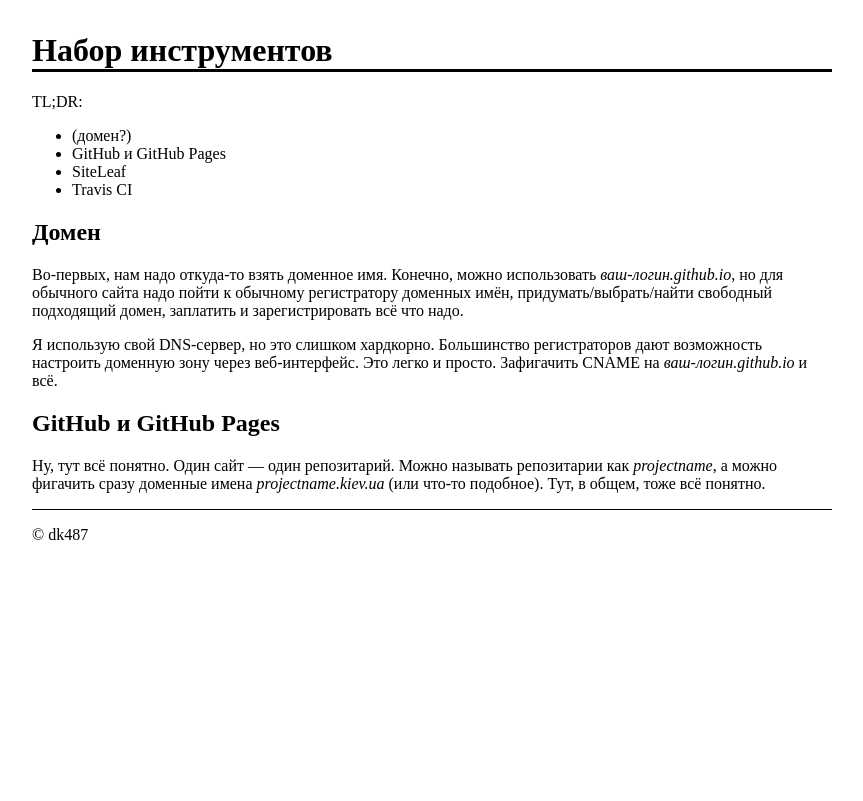
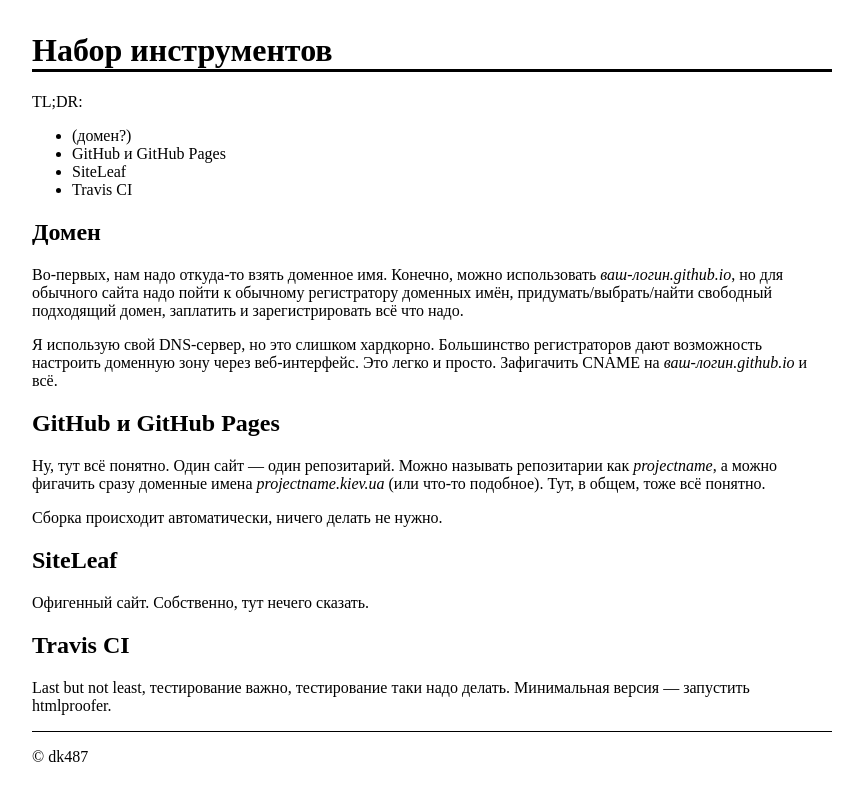
Before and after one commit to dk487/test.de.co.ua, a Jekyll site: the page built from tools.markdown, in a window 1280 px wide. Shown: the top 801 px of the page, without its empty margins (208-1071 px from the left). Built offline with Jekyll 4.4.1, drawn with Linux system fonts in a browser that asks for light colours.

Commit message:
Updated Tools

```diff
--- a/tools.markdown
+++ b/tools.markdown
@@ -21,3 +21,15 @@
 ---------------------
 
 Ну, тут всё понятно. Один сайт — один репозитарий. Можно называть репозитарии как _projectname_, а можно фигачить сразу доменные имена _projectname.kiev.ua_ (или что-то подобное). Тут, в общем, тоже всё понятно.
+
+Сборка происходит автоматически, ничего делать не нужно.
+
+SiteLeaf
+--------
+
+Офигенный сайт. Собственно, тут нечего сказать.
+
+Travis CI
+---------
+
+Last but not least, тестирование важно, тестирование таки надо делать. Минимальная версия ­— запустить htmlproofer.
```
